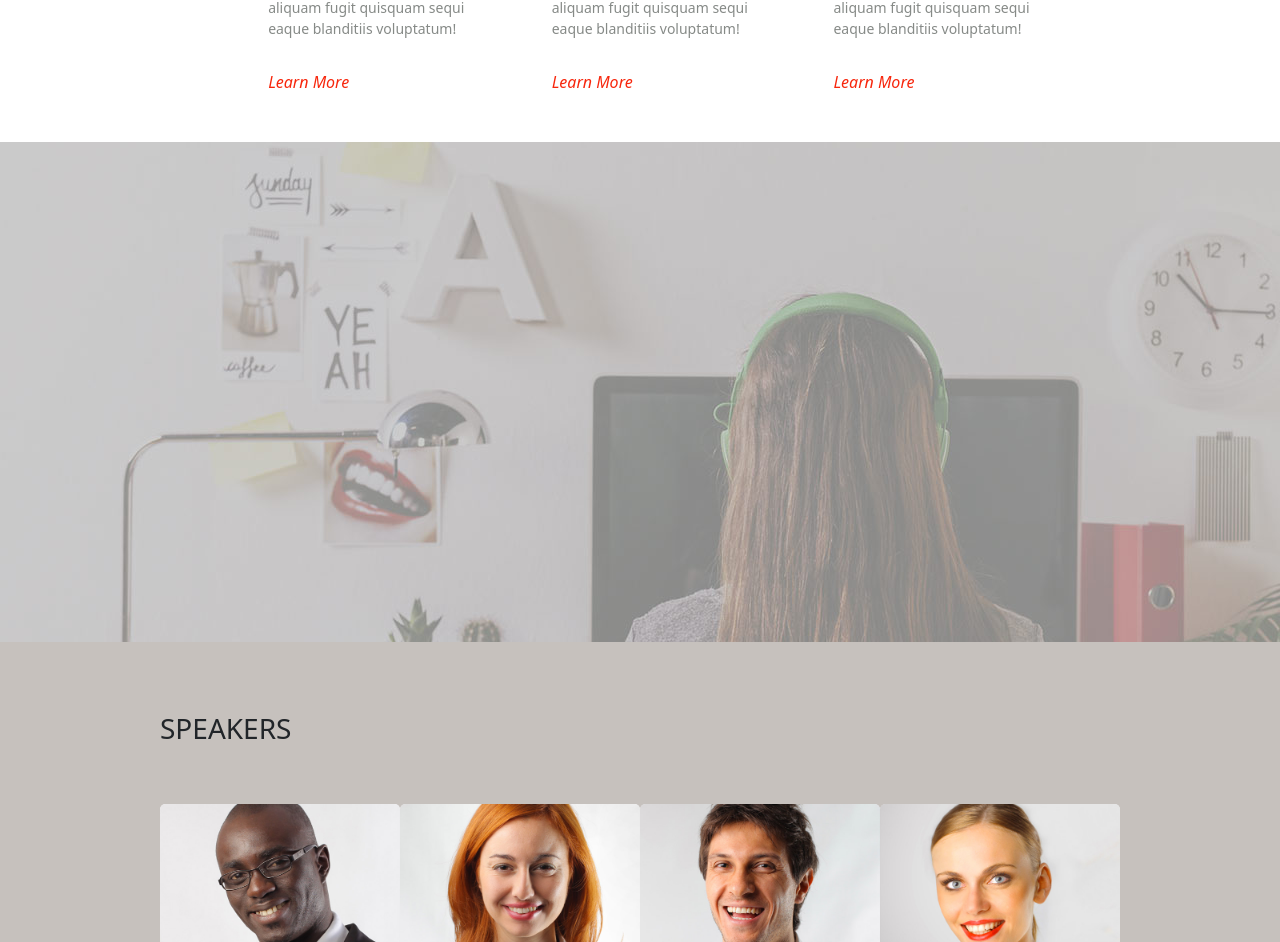
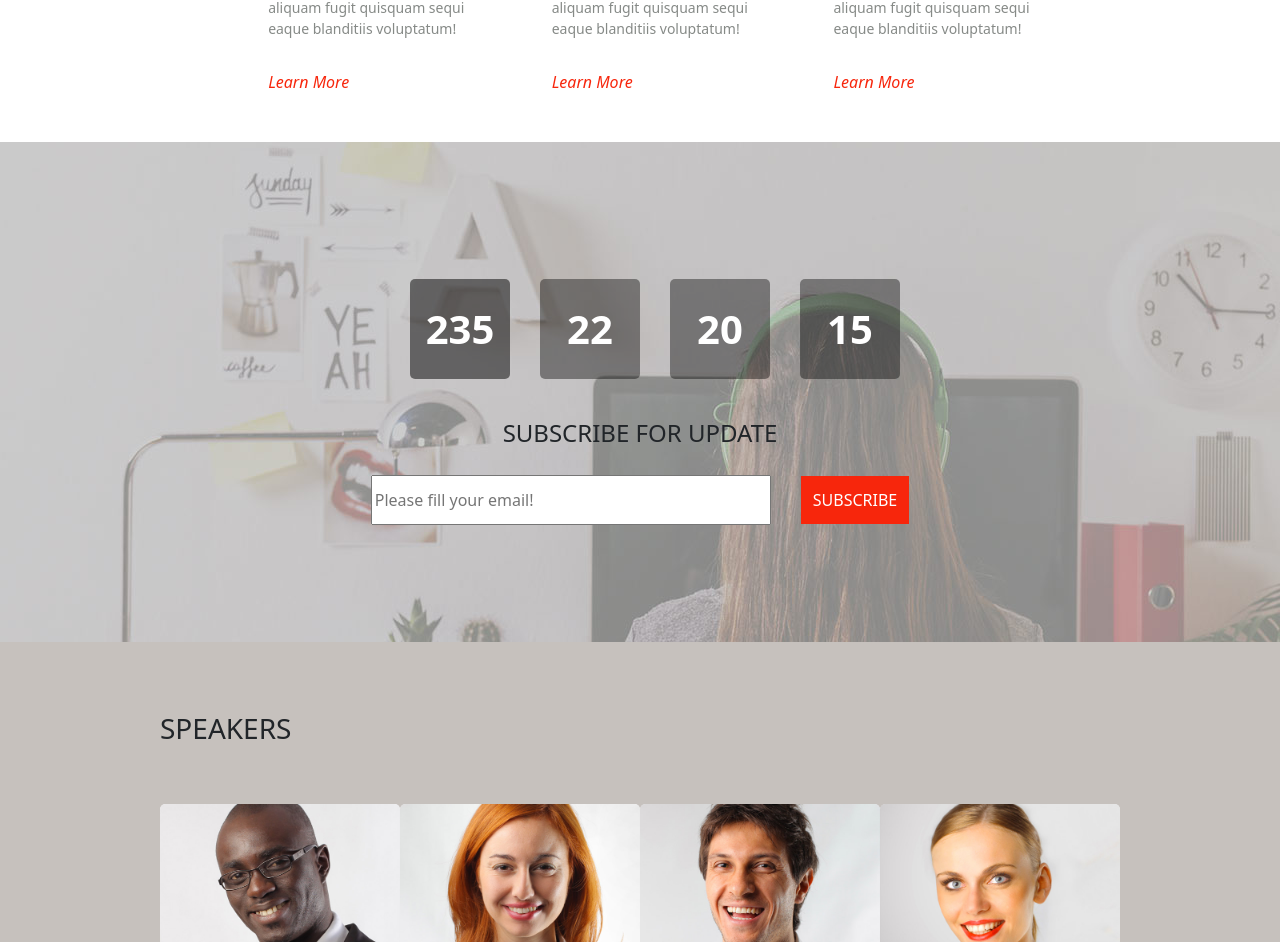
Before and after one commit to Edoardo-Monti/proj-html-vuejs, a Vue app: page / in a window 1280 px wide. Shown: the part 857-1799 px from the top of the page. Built offline with nearby package versions, Linux system fonts and the light colour scheme.

Commit message:
creazione timer

```diff
--- a/src/components/TimerComp.vue
+++ b/src/components/TimerComp.vue
@@ -1,22 +1,157 @@
 <script>
-export default{
-  name: "TimerComp",
-}
+  export default {
+    name: "TimerComp",
+    data() {
+      return {
 
+      }
+    },
+    mounted() {
+      // Set the date we're counting down to
+      var countDownDate = new Date("Jan 5, 2024 15:37:25").getTime();
+
+      // Update the count down every 1 second
+      var x = setInterval(function () {
+
+        // Get today's date and time
+        var now = new Date().getTime();
+
+        // Find the distance between now and the count down date
+        var distance = countDownDate - now;
+
+        // Time calculations for days, hours, minutes and seconds
+        var days = Math.floor(distance / (1000 * 60 * 60 * 24));
+        var hours = Math.floor((distance % (1000 * 60 * 60 * 24)) / (1000 * 60 * 60));
+        var minutes = Math.floor((distance % (1000 * 60 * 60)) / (1000 * 60));
+        var seconds = Math.floor((distance % (1000 * 60)) / 1000);
+
+        // Output the result in an element with id="demo"
+        // document.getElementById("demo").innerHTML = days + "d " + hours + "h " +
+        //   minutes + "m " + seconds + "s ";
+
+        document.getElementById("days").innerHTML = days;
+        document.getElementById("hours").innerHTML = hours;
+        document.getElementById("minutes").innerHTML = minutes;
+        document.getElementById("seconds").innerHTML = seconds;
+
+        // If the count down is over, write some text
+        if (distance < 0) {
+          clearInterval(x);
+          document.getElementById("days").innerHTML = "F";
+          document.getElementById("hours").innerHTML = "I";
+          document.getElementById("minutes").innerHTML = "N";
+          document.getElementById("seconds").innerHTML = "E";
+        }
+      }, 1000);
+    }
+  }
 </script>
 
 <template>
-<div>
+  <div class="box text-center">
+    <div class="d-flex justify-content-center align-items-center">
+      <div id="days"></div>
+      <div id="hours"></div>
+      <div id="minutes"></div>
+      <div id="contSeconds">
+        <div id="seconds" class="animate__animated animate__flipOutX animate__infinite animate__slow">
+        </div>
+      </div>
+    </div>
 
-</div>
+    <div id="email">
+      <h4>SUBSCRIBE FOR UPDATE</h4>
+      <div >
+        <input type="email" placeholder="Please fill your email!" name="" id="">
+        <button>SUBSCRIBE</button>
+      </div>
+    </div>
+  </div>
 </template>
 
 <style lang="scss" scoped>
-@use '../style/main.scss' as *;
+  @use '../style/main.scss'as *;
 
-div{
+  .box {
     height: 500px;
     background-image: url(/images/coutdown-bg1.jpg);
     background-position-y: center;
-}
+    display: flex;
+    flex-direction: column;
+    justify-content: center;
+    .d-flex{
+      padding: 20px 0;
+      #days {
+        width: 100px;
+        height: 100px;
+        background-color: rgba(0, 0, 0, 0.5);
+        margin-left: 30px;
+        display: flex;
+        align-items: center;
+        justify-content: center;
+        font-size: 40px;
+        font-weight: bold;
+        color: $White;
+        border-radius: 5px;
+      }
+
+      #hours {
+        width: 100px;
+        height: 100px;
+        background-color: rgba(0, 0, 0, 0.4);
+        margin-left: 30px;
+        display: flex;
+        align-items: center;
+        justify-content: center;
+        font-size: 40px;
+        font-weight: bold;
+        color: $White;
+        border-radius: 5px;
+      }
+
+      #minutes {
+        width: 100px;
+        height: 100px;
+        background-color: rgba(0, 0, 0, 0.4);
+        margin-left: 30px;
+        display: flex;
+        align-items: center;
+        justify-content: center;
+        font-size: 40px;
+        font-weight: bold;
+        color: $White;
+        border-radius: 5px;
+      }
+
+      #contSeconds {
+        width: 100px;
+        height: 100px;
+        background-color: rgba(0, 0, 0, 0.4);
+        margin-left: 30px;
+        display: flex;
+        align-items: center;
+        justify-content: center;
+        font-size: 40px;
+        font-weight: bold;
+        color: $White;
+        border-radius: 5px;
+      }
+    }
+    #email{
+      h4{
+        padding: 20px 0;
+      }
+      input{
+        height: 50px;
+        width: 400px;
+      }
+      button{
+        background-color: $Scarlet;
+        color: $White;
+        border: none;
+        padding: 12px;
+        margin-left: 30px;
+      }
+    }
+  }
 </style>
--- a/src/style/main.scss
+++ b/src/style/main.scss
@@ -7,3 +7,7 @@
     //  margin: 0;
      box-sizing: border-box;
  }
+
+ :root{
+    --animate-duration: 0.5s;
+ }
```
